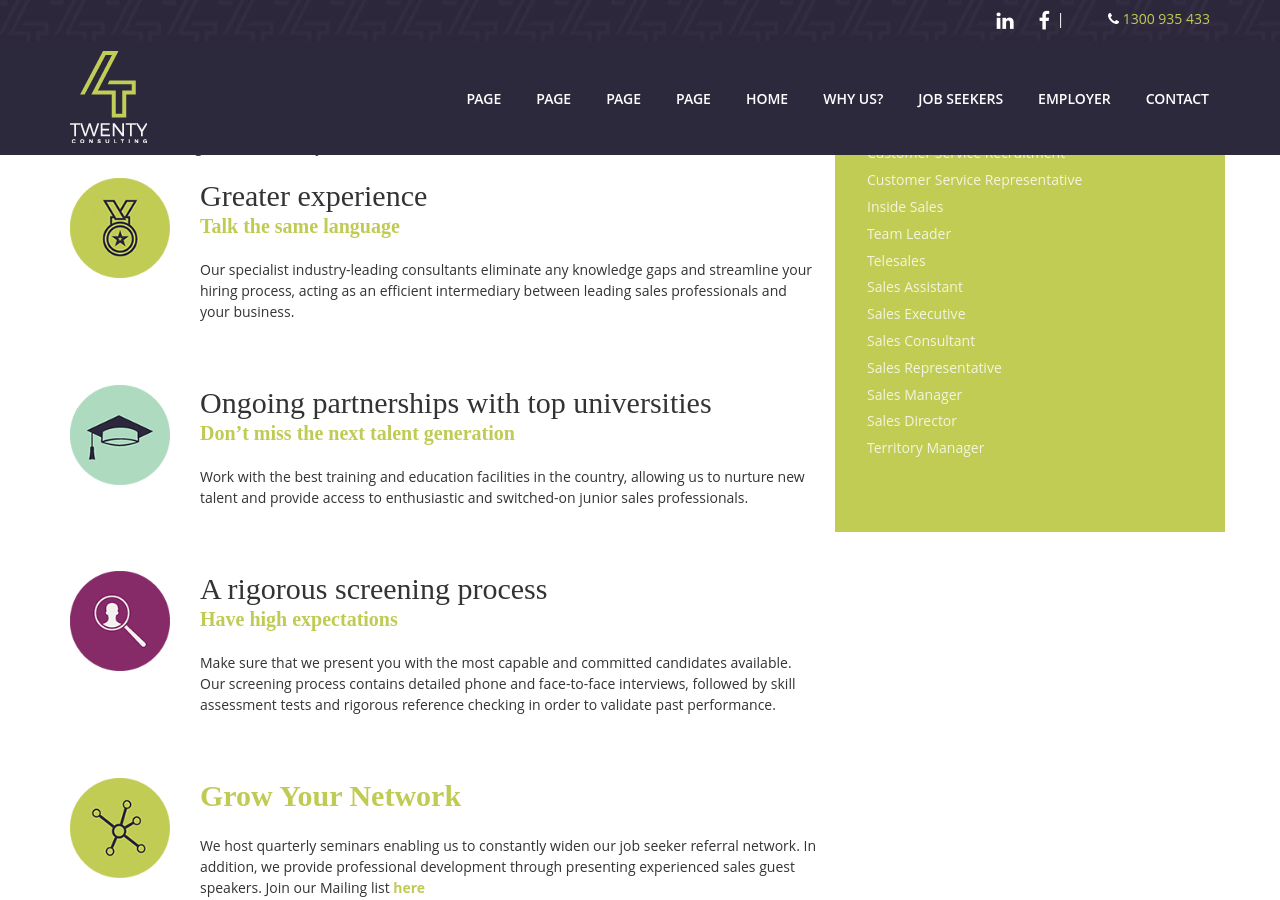
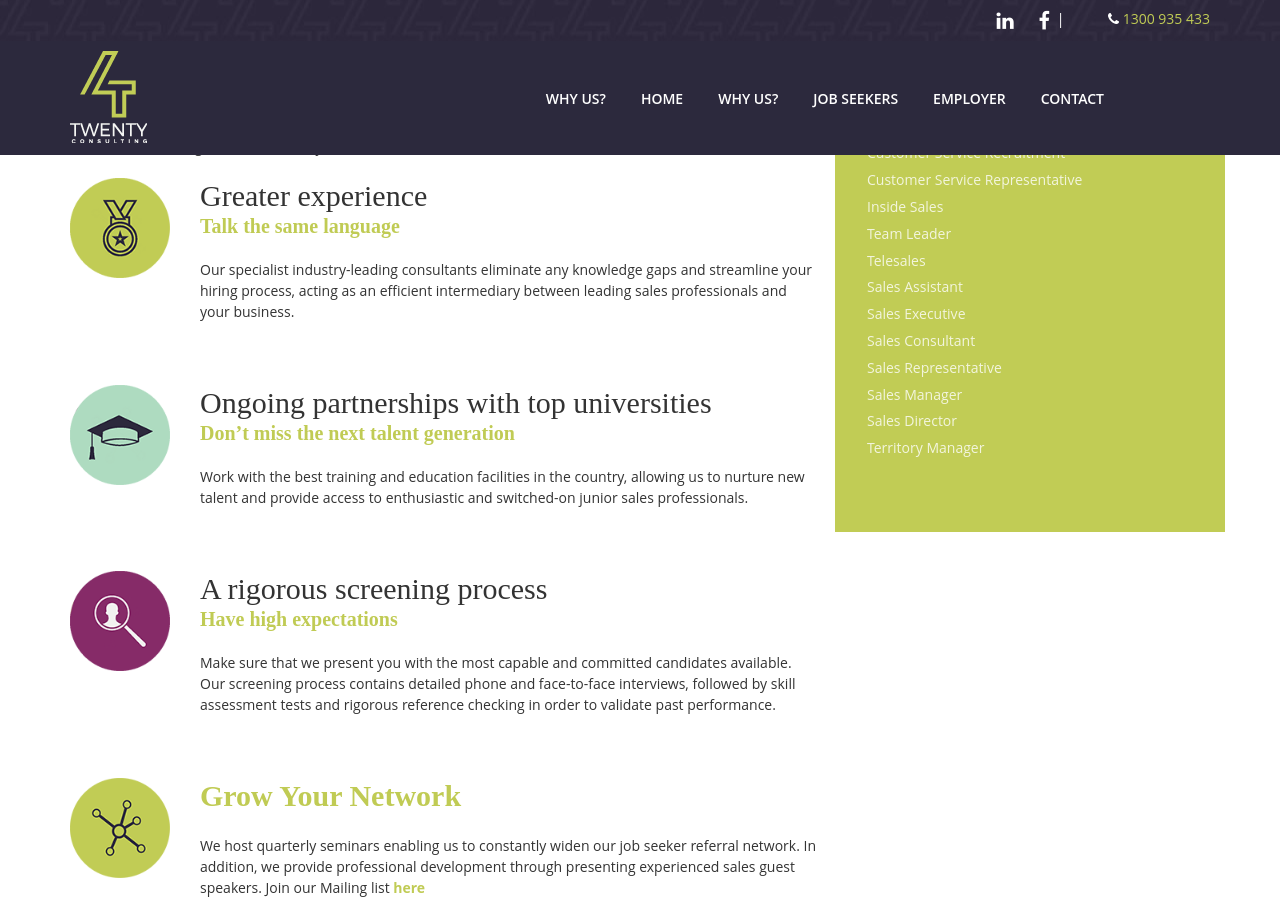
Before and after one commit to BrendanJohnson/4twenty-cms, a Jekyll site: the page built from why-us/index.html, in a window 1280 px wide and 900 px high. Built offline with Jekyll 4.4.1, drawn with Linux system fonts in a browser that asks for light colours; a style sheet for code colours, icons or effects is not loaded.

Commit message:
Added title to Why Us page

```diff
--- a/_layouts/default.html
+++ b/_layouts/default.html
@@ -523,7 +523,7 @@
                                 <nav id="r19_navigation">
                                     <ul>
                                         {% for page in site.pages %}
-                                            <li><a href='/'>Page</a></li>
+                                            <li><a href='/'>{{page.title}}</a></li>
                                         {% endfor %}
                                         <li><a href='/'>Home</a></li>
                                         <li><a href='/why-us'>WHY US?</a></li>
--- a/why-us/index.html
+++ b/why-us/index.html
@@ -1,5 +1,6 @@
 ---
 layout: default
+title: Why Us?
 ---
 
 <div id="dynamic-container">
```
